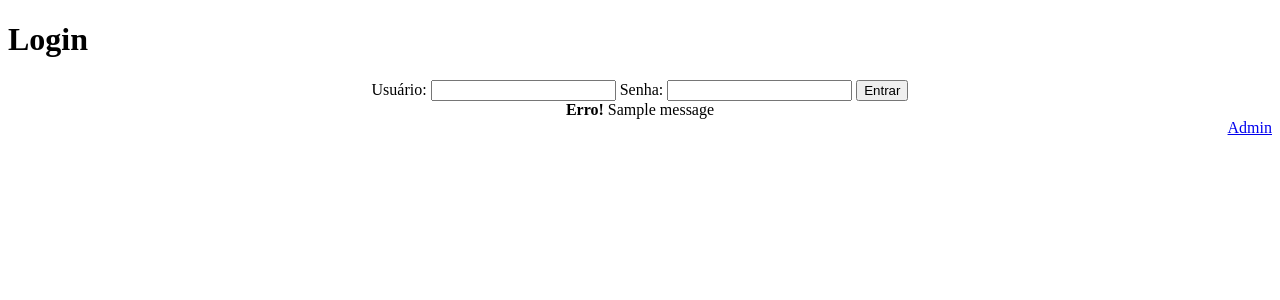
After one commit to GS-suzuki13/Agenda, a Django app: page /login/ in a window 1280 px wide. The commit adds this page. Shown: the top 300 px of the page. Run offline with Django 3.2, Linux system fonts and the light colour scheme; one stand-in notice (Sample message) is shown.

Commit message:
Incluindo tela e funcao de autenticacao, feito acesso pela pagina de login para tela de admin do django

```diff
--- a/agenda/settings.py
+++ b/agenda/settings.py
@@ -63,6 +63,7 @@ TEMPLATES = [
                 'django.template.context_processors.request',
                 'django.contrib.auth.context_processors.auth',
                 'django.contrib.messages.context_processors.messages',
+                'django.template.context_processors.csrf',
             ],
         },
     },
--- a/agenda/urls.py
+++ b/agenda/urls.py
@@ -23,5 +23,8 @@ urlpatterns = [
     path('admin/', admin.site.urls),
     path('evento/<titulo>', views.local_evento),
     path('agenda/', views.lista_eventos),
-    path('', RedirectView.as_view(url='/agenda/'))
+    path('', RedirectView.as_view(url='/agenda/')),
+    path('login/', views.login_user),
+    path('login/submit', views.submit_login),
+    path('logout/', views.logout_user)
 ]
--- a/core/views.py
+++ b/core/views.py
@@ -1,17 +1,50 @@
+from django.contrib import messages
+from django.contrib.auth import authenticate, login, logout
+from django.contrib.auth.decorators import login_required
 from django.shortcuts import render, HttpResponse, redirect
+from django.views.decorators.csrf import csrf_exempt
 
 from core.models import Evento
+
 
 #
 # def index(request):
 #     return redirect('/admin/')
+@csrf_exempt
+def login_user(request):
+    return render(request, 'login.html')
 
+
+@csrf_exempt
+def logout_user(request):
+    logout(request)
+    return redirect('/')
+
+
+@csrf_exempt
+def submit_login(request):
+    if request.POST:
+        username = request.POST.get('username')
+        password = request.POST.get('password')
+        usuario = authenticate(username=username, password=password)
+        if usuario is not None:
+            login(request, usuario)
+            return redirect('/')
+        else:
+            messages.error(request, "Usuário ou Senha Inválidos")
+    return redirect('/')
+
+
+@csrf_exempt
 def local_evento(request, titulo):
     consulta = Evento.objects.get(titulo=titulo)
     return HttpResponse(consulta.local)
 
 
+@csrf_exempt
+@login_required(login_url='/login/')
 def lista_eventos(request):
-    evento = Evento.objects.all()
+    usuario = request.user
+    evento = Evento.objects.filter(usuario=usuario)
     dados = {'eventos': evento}
     return render(request, 'agenda.html', dados)
--- /dev/null
+++ b/templates/login.html
@@ -0,0 +1,28 @@
+<!DOCTYPE html>
+<html lang="en">
+<head>
+    <meta charset="UTF-8">
+    <title>Agenda</title>
+</head>
+<body>
+    <h1>Login</h1>
+    <form action="submit" method="post">{% csrf_token %}
+        <div align="center">
+            <label>Usuário: </label>
+            <input type="text" name="username">
+            <label>Senha: </label>
+            <input type="password" name="password">
+            <button type="submit">Entrar</button>
+        </div>
+    </form>
+
+    {% for message in messages %}
+        <div align="center">
+            <strong>Erro! </strong>{{ message }}
+        </div>
+    {% endfor %}
+    <div align="right">
+        <a  href="/admin">Admin</a>
+    </div>
+</body>
+</html>
```
Also changed, not shown: templates/model-header.html (+6 -3 lines), db.sqlite3.
